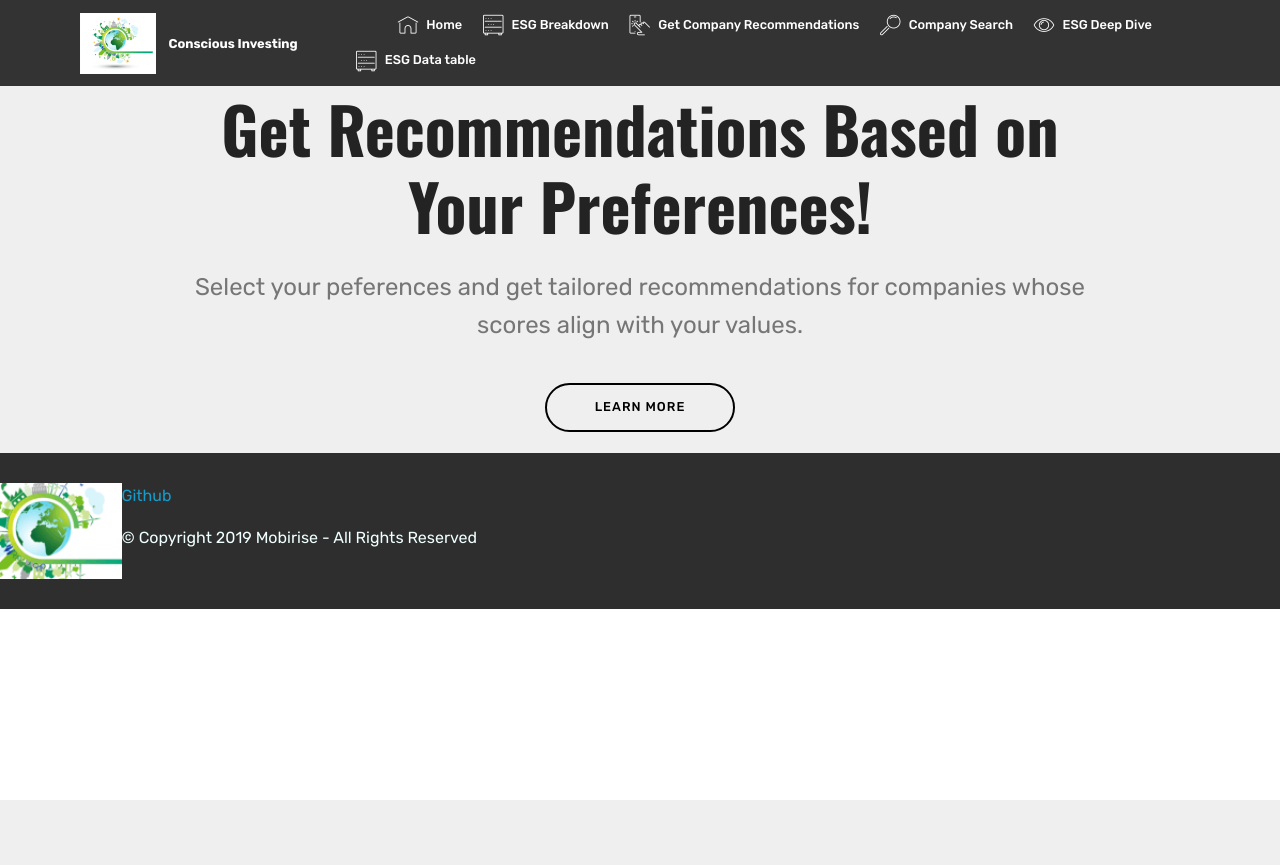
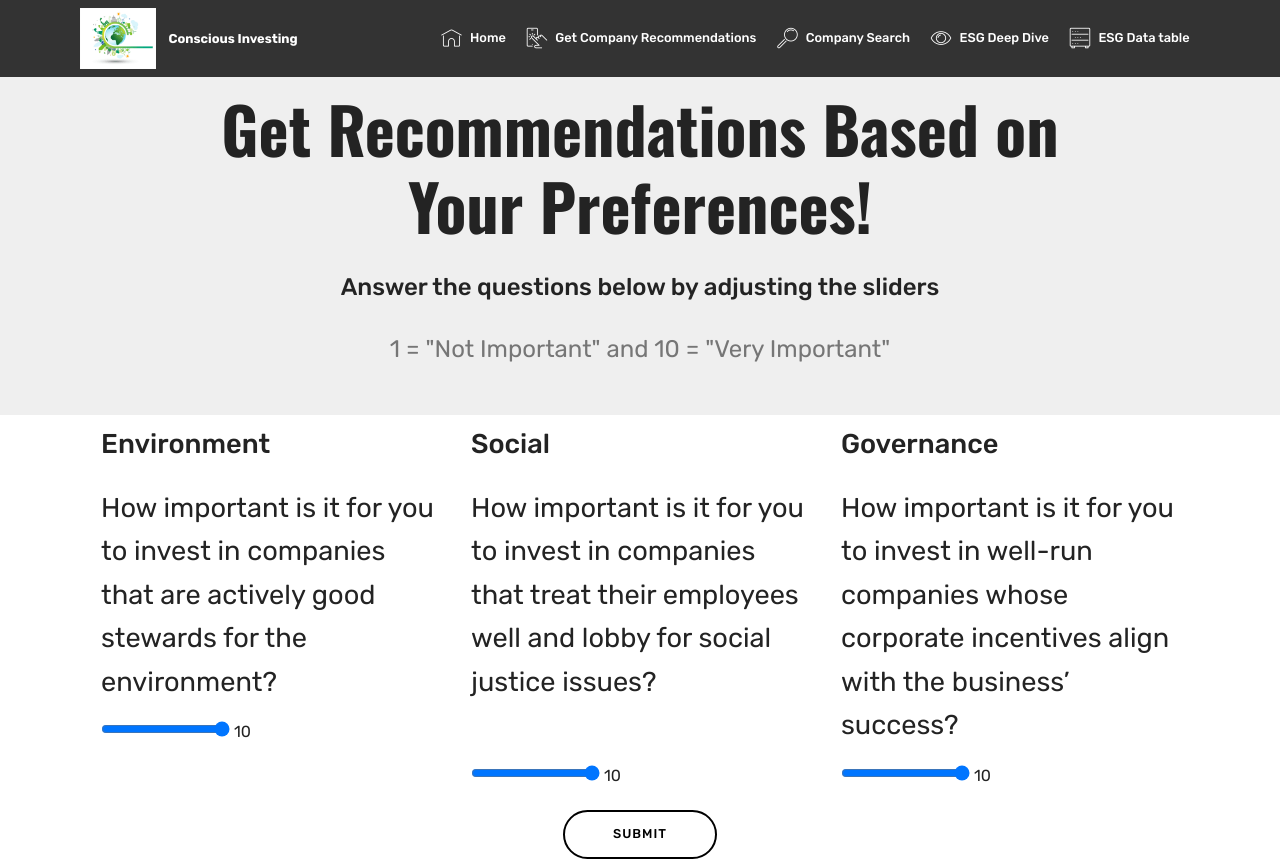
Before and after one commit to williamjones0706/Conscious_Investing, a Flask app: page /recommendations in a window 1280 px wide. Before the commit the page ends 800 px from the top, so only its background shows below. Run offline with Flask 2, Linux system fonts and the light colour scheme; some libraries are stand-ins or nearby versions; some web fonts are replaced.

Commit message:
Update recommendations.html
With sliders and ESG questions

```diff
--- a/ESG/templates/recommendations.html
+++ b/ESG/templates/recommendations.html
@@ -10,7 +10,7 @@
     <link rel="shortcut icon" href="../static/css/assets/images/landing-page-image-122x98.png" type="image/x-icon">
     <meta name="description" content="">
 
-    <title>Recommendations</title>
+    <title>Home</title>
     <link rel="stylesheet" href="../static/css/assets/web/assets/mobirise-icons/mobirise-icons.css">
     <link rel="stylesheet" href="../static/css/assets/bootstrap/css/bootstrap.min.css">
     <link rel="stylesheet" href="../static/css/assets/bootstrap/css/bootstrap-grid.min.css">
@@ -65,23 +65,24 @@
                     <li class="nav-item"><a class="nav-link link text-white display-4"
                             href="https://conscious-investing-v2.herokuapp.com/">
                         </a></li>
-                        <li class="nav-item"><a class="nav-link link text-white display-4" href="/"><span
+                    <li class="nav-item"><a class="nav-link link text-white display-4"
+                            href="https://conscious-investing-v2.herokuapp.com/"><span
                                 class="mbri-home mbr-iconfont mbr-iconfont-btn"></span>
                             Home</a></li>
                     <li class="nav-item"><a class="nav-link link text-white display-4"
-                        href="/esg_breakdown"><span
-                            class="mbri-database mbr-iconfont mbr-iconfont-btn"></span>
-                        ESG Breakdown</a></li>
-                <li class="nav-item"><a class="nav-link link text-white display-4" href="/recommendations"><span
+                            href="https://conscious-investing-v2.herokuapp.com/recommendations"><span
                                 class="mbri-touch mbr-iconfont mbr-iconfont-btn"></span>
                             Get Company Recommendations</a></li>
-                <li class="nav-item"><a class="nav-link link text-white display-4" href="/company_search"><span
+                    <li class="nav-item"><a class="nav-link link text-white display-4"
+                            href="https://conscious-investing-v2.herokuapp.com/company-search"><span
                                 class="mbri-search mbr-iconfont mbr-iconfont-btn"></span>
                             Company Search</a></li>
-                <li class="nav-item"><a class="nav-link link text-white display-4" href="/deep_dive"><span
+                    <li class="nav-item"><a class="nav-link link text-white display-4"
+                            href="https://conscious-investing-v2.herokuapp.com/deep-dive"><span
                                 class="mbri-preview mbr-iconfont mbr-iconfont-btn"></span>
                             ESG Deep Dive</a></li>
-                <li class="nav-item"><a class="nav-link link text-white display-4" href="/data_table"><span
+                    <li class="nav-item"><a class="nav-link link text-white display-4"
+                            href="https://conscious-investing-v2.herokuapp.com/data-table"><span
                                 class="mbri-database mbr-iconfont mbr-iconfont-btn"></span>
                             ESG Data table</a></li>
                 </ul>
@@ -94,44 +95,103 @@
 
     <section class="header1 cid-rRKKxnqFI3" id="header16-x">
 
-
         <div class="container">
             <div class="row justify-content-md-center">
                 <div class="col-md-10 align-center">
                     <h1 class="mbr-section-title mbr-bold pb-3 mbr-fonts-style display-1">Get Recommendations Based on
                         Your Preferences!</h1>
 
+                    <h4 class="mbr-text pb-3 mbr-fonts-style display-5">
+                        Answer the questions below by adjusting the sliders
+                    </h4>
                     <p class="mbr-text pb-3 mbr-fonts-style display-5">
-                        Select your peferences and get tailored recommendations for companies whose scores align with
-                        your values.
+                        1 = "Not Important" and 10 = "Very Important"
                     </p>
-                    <div class="mbr-section-btn"><a class="btn btn-md btn-black-outline display-4"
-                            href="https://mobirise.co">LEARN MORE</a>
-                    </div>
+                    <!-- <div class="mbr-section-btn"><a class="btn btn-md btn-black-outline display-4"
+                            href="https://www.fool.com/investing/what-is-esg-investing.aspx">LEARN MORE ABOUT ESG INVESTING</a>
+                    </div> -->
                 </div>
             </div>
         </div>
 
     </section>
 
-    <!-- footer -->
-    <section class="cid-rRKL8sFNbA" id="footer1-y">
-        <div class="row">
-            <div class="media-wrap">
-                <a href="https://conscious-investing-v2.herokuapp.com/">
-                    <img src="../static/css/assets/images/landing-page-image-1-192x155.png" alt="Mobirise" title="">
-                </a>
-            </div>
-            <div>
+    <script>
+        function outputUpdate(v) {
+            document.getElementById('envOUT').value = v;
+        }
 
-                <p class="mbr-text"><a href="https://github.com/williamjones0706/Councious_Investing">Github
-                    </a></p>
-                <p class="mbr-text" style="color:azure">
-                    © Copyright 2019 Mobirise - All Rights Reserved
-                </p>
+        function outputUpdate2(v) {
+            document.getElementById('socOUT').value = v;
+        }
+
+        function outputUpdate3(v) {
+            document.getElementById('govOUT').value = v;
+        }
+
+        function handleSubmit(e) {
+            if (e) e.preventDefault();
+            alert(document.getElementById('govOUT').value);
+        }
+    </script>
+
+    <div class="container">
+        <div class="media-container-row">
+            <div class="card p-3 col-12 col-md-6 col-lg-4">
+                <div class="card-wrapper media-container-row media-container-row">
+                    <div class="card-box">
+                        <h5 class="card-title pb-3 mbr-fonts-style display-7">
+                            Environment</h5>
+                        <p class="mbr-text mbr-fonts-style display-7">How important is it for you to invest in companies
+                            that are actively good stewards for the environment?&nbsp;<br></p>
+                        <input class="slider" id="ENV" type="range" min="1" max="10" step="1" value="10"
+                            oninput="outputUpdate(this.value)">
+                        <output for="ENV" id="envOUT">10</output>
                     </div>
                 </div>
-    </section>
+            </div>
+
+            <div class="card p-3 col-12 col-md-6 col-12 col-md-6 col-lg-4">
+                <div class="card-wrapper media-container-row">
+                    <div class="card-box">
+                        <h5 class="card-title pb-3 mbr-fonts-style display-7">
+                            Social</h5>
+                        <p class="mbr-text mbr-fonts-style display-7">How important is it for you to invest in companies
+                            that treat their employees well and lobby for social justice issues?<br>&nbsp;<br></p>
+                        <input class="slider" id="SOC" type="range" min="1" max="10" step="1" value="10"
+                            oninput="outputUpdate2(this.value)">
+                        <output for="SOC" id="socOUT">10</output>
+                    </div>
+                </div>
+            </div>
+
+            <div class="card p-3 col-12 col-md-6 col-lg-4">
+                <div class="card-wrapper media-container-row">
+                    <div class="card-box">
+                        <h5 class="card-title pb-3 mbr-fonts-style display-7">
+                            Governance</h5>
+                        <p class="mbr-text mbr-fonts-style display-7">How important is it for you to invest in well-run
+                            companies whose corporate incentives align with the business’ success?
+                        </p>
+                        <input class="slider" id="GOV" type="range" min="1" max="10" step="1" value="10"
+                            oninput="outputUpdate3(this.value)">
+                        <output for="GOV" id="govOUT">10</output>
+                    </div>
+                </div>
+            </div>
+        </div>
+    </div>
+
+    <div class="container">
+        <div class="row justify-content-md-center">
+            <div class="col-md-10 align-center">
+                <div class="col-justify-content-md-center">
+                    <div class="mbr-section-btn"><a class="btn btn-md btn-black-outline display-4" href="#"
+                            onclick="handleSubmit(event);">SUBMIT</a></div>
+                </div>
+            </div>
+        </div>
+    </div>
 
 
 
```
Lines whose indentation alone changed are shown as unchanged.
